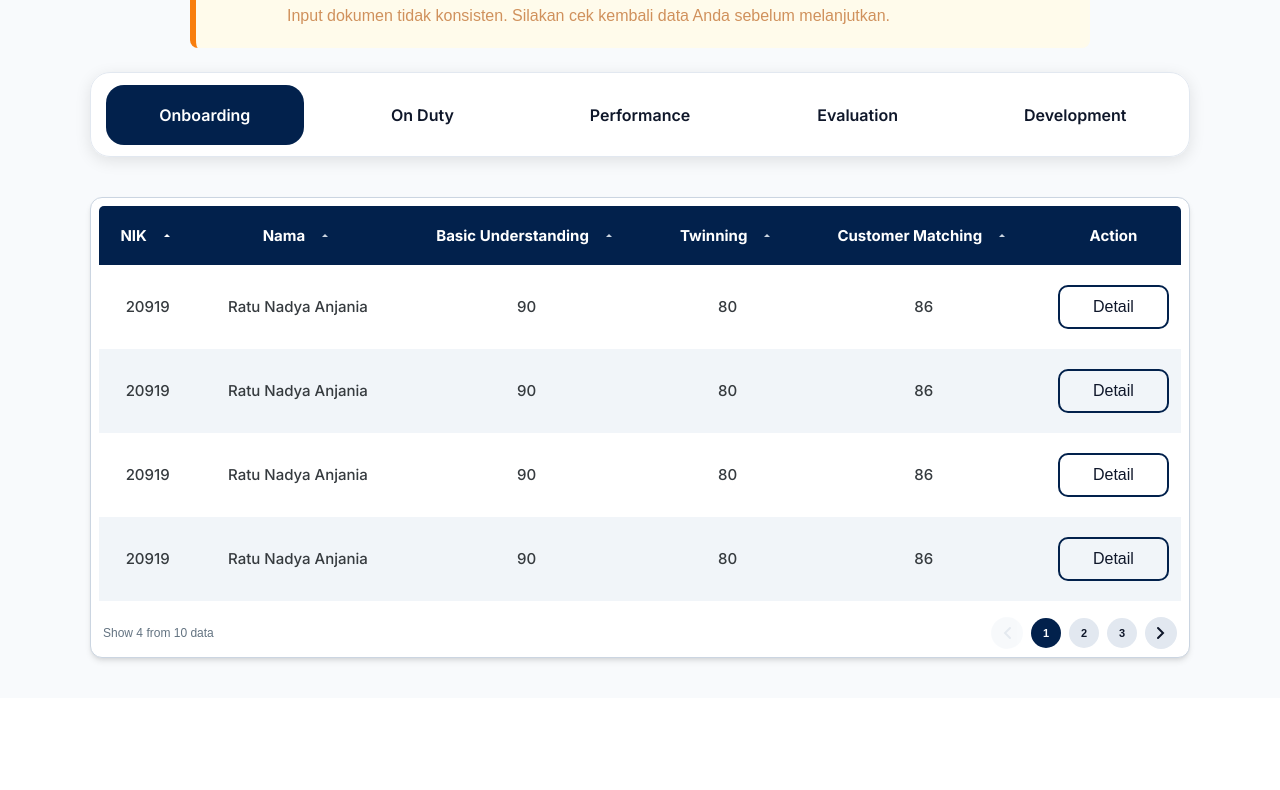
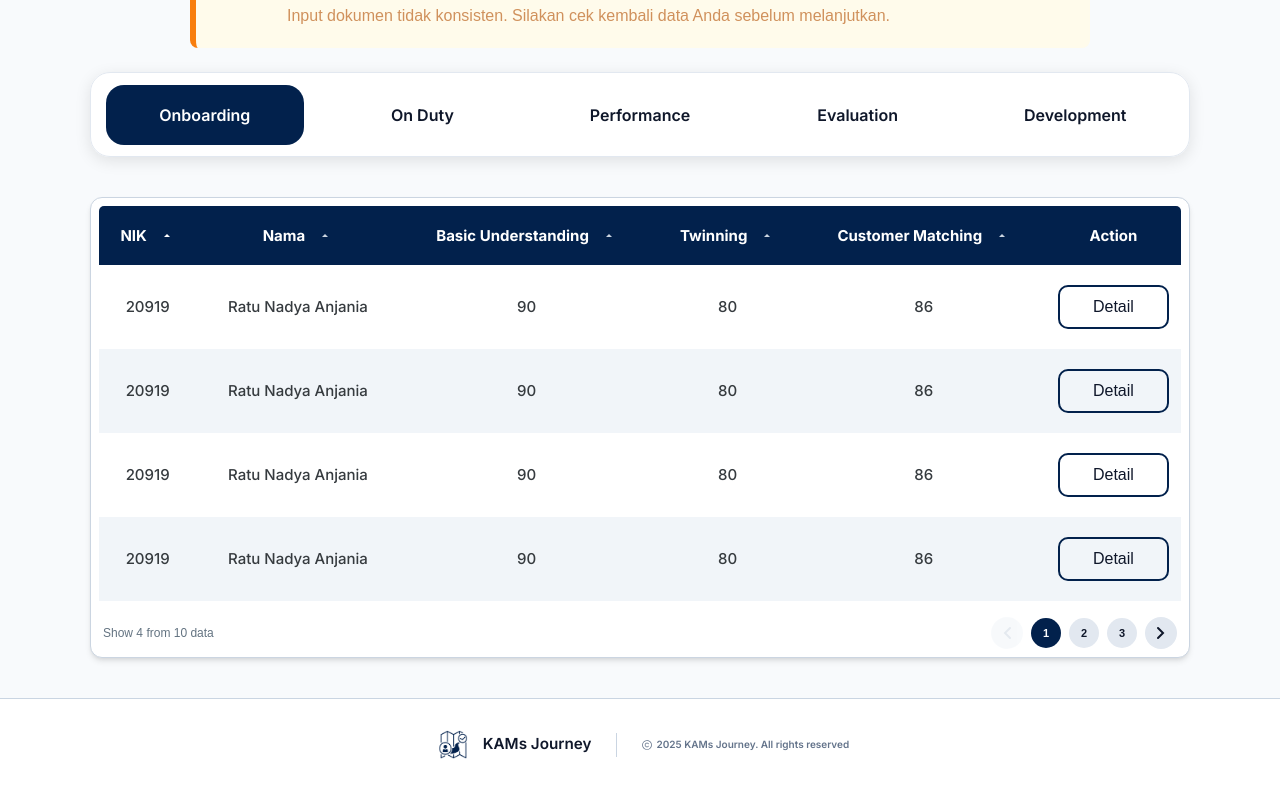
Before and after one commit to sarahnazly/KAMs-Journey, a Next.js app in the folder frontend/: page / in a window 1280 px wide. Shown: the part 414-1204 px from the top of the page. Before the commit the page ends 1112 px from the top, so only its background shows below. Built offline with nearby package versions, Linux system fonts and the light colour scheme.

Commit message:
feat: add footer component

```diff
--- a/frontend/src/app/layout.tsx
+++ b/frontend/src/app/layout.tsx
@@ -3,6 +3,7 @@ import type { Metadata } from "next";
 import { Inter } from "next/font/google";
 import "./globals.css";
 import Navbar from "@/components/common/Navbar";
+import Footer from "@/components/common/Footer"
 
 const inter = Inter({ subsets: ["latin"], variable: "--font-inter" });
 
@@ -23,6 +24,7 @@ export default function RootLayout({
         <main className="min-h-screen w-full flex flex-col items-center justify-start">
           {children}
         </main>
+        <Footer />
       </body>
     </html>
   );
--- a/frontend/src/components/common/Footer.tsx
+++ b/frontend/src/components/common/Footer.tsx
@@ -0,0 +1,57 @@
+import Image from "next/image";
+
+const Footer = () => {
+  return (
+    <footer className="w-full px-10 py-6 bg-white border-t border-slate-300 flex flex-col items-center">
+      <div className="flex items-center gap-2">
+        <div className="flex items-center gap-2">
+          <Image
+            src="/logo.png"
+            alt="KAMs Journey Logo"
+            width={44}
+            height={44}
+          />
+          <span
+            style={{
+              color: "#0F172A",
+              fontSize: 15.24,
+              fontFamily: "Inter, sans-serif",
+              fontWeight: 600,
+              lineHeight: "18.29px",
+              wordWrap: "break-word",
+            }}
+          >
+            KAMs Journey
+          </span>
+        </div>
+
+        {/* Divider */}
+        <div className="mx-4 h-6 w-px bg-slate-300 rotate-0" />
+
+        {/* Copyright */}
+        <div className="flex items-center gap-1" style={{ color: "#64748B" }}>
+          <Image
+            src="/assets/Copyright.svg"
+            alt="Copyright"
+            width={12}
+            height={12}
+          />
+          <span
+            style={{
+              color: "#64748B",
+              fontSize: 10,
+              fontFamily: "Inter, sans-serif",
+              fontWeight: 600,
+              lineHeight: "15px",
+              wordWrap: "break-word",
+            }}
+          >
+            2025 KAMs Journey. All rights reserved
+          </span>
+        </div>
+      </div>
+    </footer>
+  );
+};
+
+export default Footer;
```
Also changed, not shown: frontend/public/assets/Copyright.svg (added).
